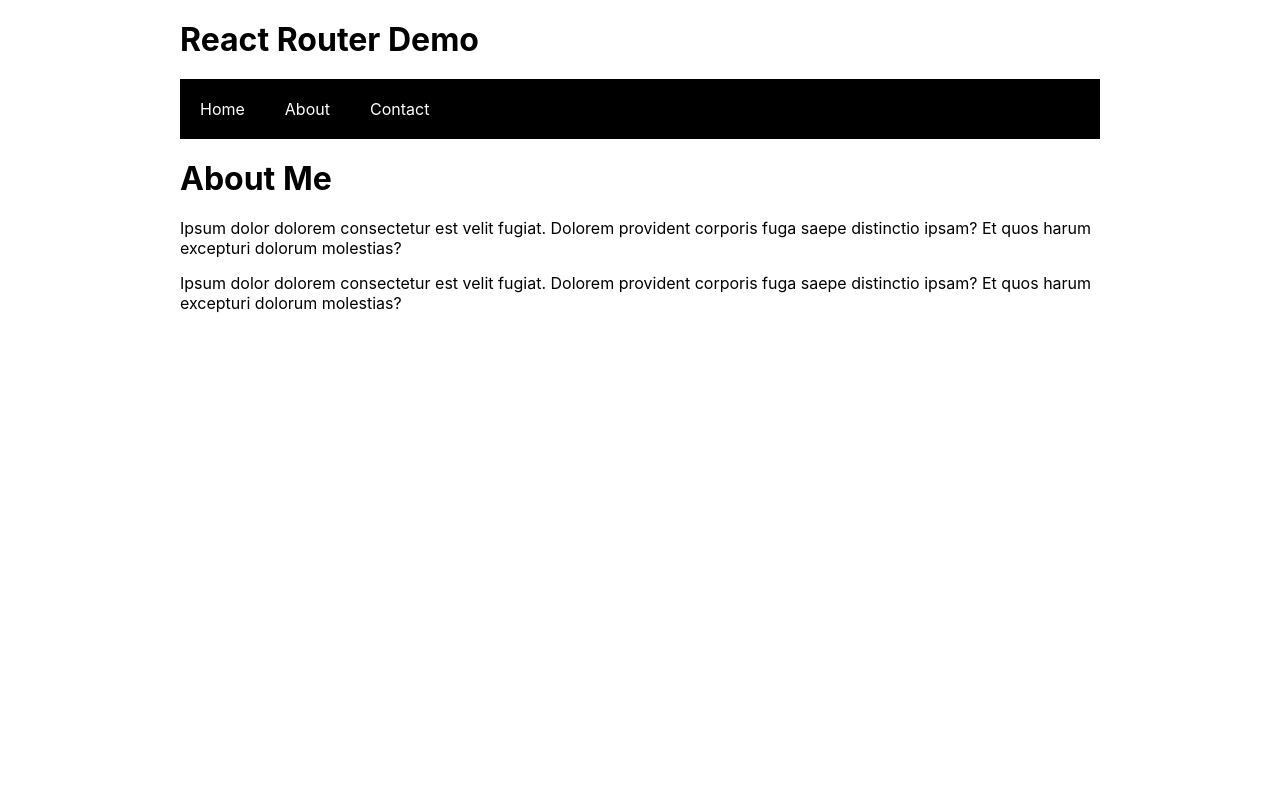
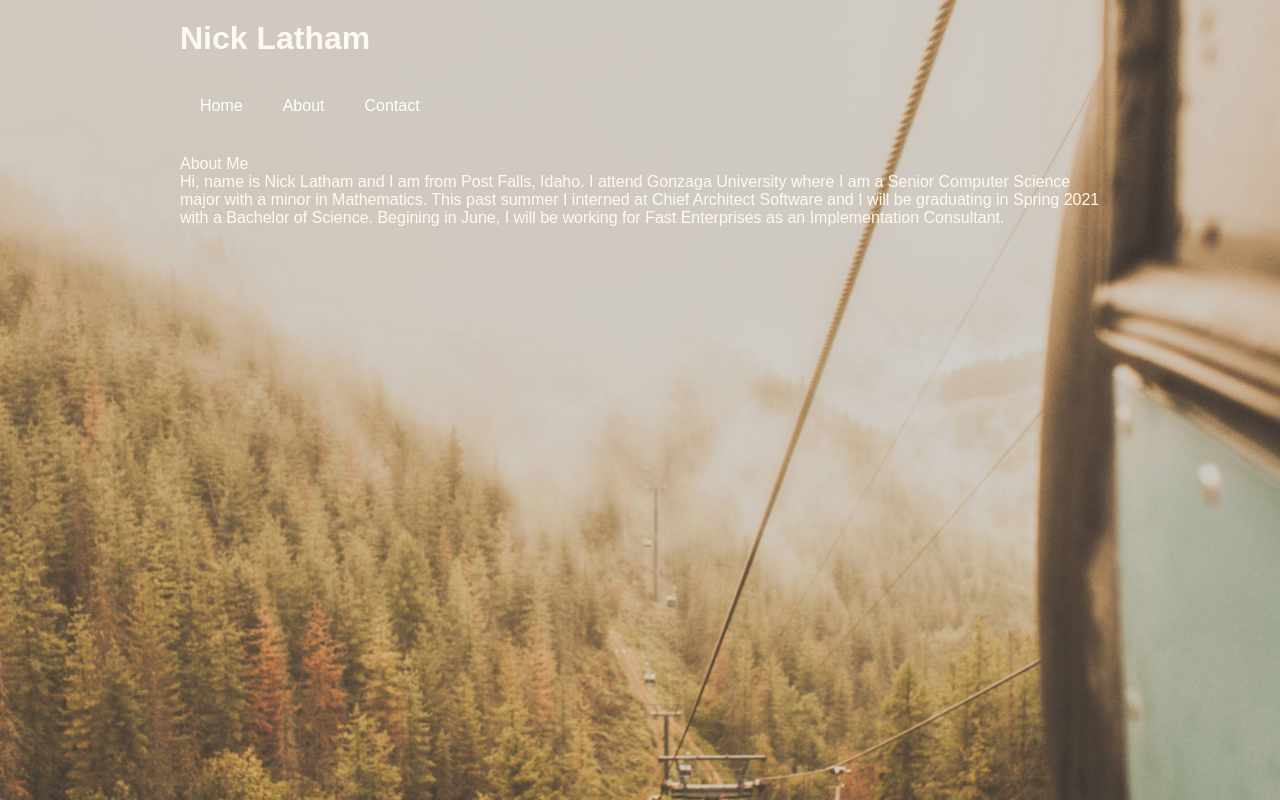
Before and after one commit to nlatham1999/personal-website, a React (Create React App) app: page /about in a window 1280 px wide. Built offline with nearby package versions, Linux system fonts and the light colour scheme.

Commit message:
feat: added content and worked a bit on the styles

```diff
--- /dev/null
+++ b/src/About.js
@@ -0,0 +1,18 @@
+import React from 'react';
+
+const About = () => {
+
+    return (
+        <div className='about'>
+            <h>About Me</h>
+            <p>Hi, name is Nick Latham and I am from Post Falls, Idaho. I attend Gonzaga University
+            where I am a Senior Computer Science major with a minor
+            in Mathematics. This past summer I interned at Chief Architect Software and I will be graduating
+            in Spring 2021 with a Bachelor of Science. Begining in June, I will be working for Fast Enterprises as
+            an Implementation Consultant.
+            </p>
+        </div>
+    );
+}
+
+export default About;
--- a/src/App.css
+++ b/src/App.css
@@ -1,6 +1,24 @@
 html {
   box-sizing: border-box;
+
+  background-image: url("./Images/3.jpg");
+  /* background-color: blueviolet; */
+   /* Full height */
+  height: 100%;
+
+  /* Center and scale the image nicely */
+  background-position: center;
+  background-repeat: no-repeat;
+  background-size: cover;
+  /* background-size: contain; */
+  background-attachment: fixed;
 }
+
+div {
+  color: floralwhite;
+  font-family: "Raleway", sans-serif;
+}
+
 
 *, *::before, *::after {
   box-sizing: inherit;
@@ -17,7 +35,7 @@ html {
 nav ul {
   list-style: none;
   display: flex;
-  background-color: black;
+  background-color: transparent;
   margin-bottom: 20px;
 }
 
--- a/src/App.js
+++ b/src/App.js
@@ -1,32 +1,15 @@
 import React from 'react';
 import './App.css';
 import { NavLink, Switch, Route } from 'react-router-dom';
+import Home from "./Home";
+import About from "./About";
+import Contact from "./Contact";
 
-const Home = () => (
-  <div className='home'>
-    <h1>Welcome to my portfolio website</h1>
-    <p> Feel free to browse around and learn more about me.</p>
-  </div>
-);
-
-const About = () => (
-  <div className='about'>
-    <h1>About Me</h1>
-    <p>Ipsum dolor dolorem consectetur est velit fugiat. Dolorem provident corporis fuga saepe distinctio ipsam? Et quos harum excepturi dolorum molestias?</p>
-    <p>Ipsum dolor dolorem consectetur est velit fugiat. Dolorem provident corporis fuga saepe distinctio ipsam? Et quos harum excepturi dolorum molestias?</p>
-  </div>
-);
-
-const Contact = () => (
-  <div className='contact'>
-    <h1>Contact Me</h1>
-    <p>You can reach me via email: <strong>hello@example.com</strong></p>
-  </div>
-);
 
 const App = () => (
   <div className='app'>
-    <h1>React Router Demo</h1>
+    <h1>Nick Latham
+    </h1>
     <Navigation />
     <Main />
   </div>
--- /dev/null
+++ b/src/Contact.js
@@ -0,0 +1,18 @@
+import React from 'react';
+
+const Contact = () => {
+
+  return (
+    <div className='contact'>
+      <h1>Contact Me</h1>
+      <p>You can reach me via email: <strong>nicholaslatham1999@gmail.com</strong></p>
+      <p>Useful links:</p>
+      <ul>
+          <li><a href="https://github.com/nlatham1999">Github</a></li>
+          <li><a href="https://www.linkedin.com/in/nicholas-latham-a5a06516a/">LinkedIn</a></li>
+      </ul>
+    </div>
+  );
+}
+
+export default Contact;
--- /dev/null
+++ b/src/Home.js
@@ -0,0 +1,13 @@
+import React from 'react';
+
+const Home = () => {
+
+  return (
+    <div className='home'>
+      <h1>Welcome to my portfolio website</h1>
+      <p> Feel free to browse around and learn more about me.</p>
+    </div>
+  );
+}
+
+export default Home;
```
Also changed, not shown: src/Images/3.jpg (added), 1 other file (tests, documents, lock files or other folders).
